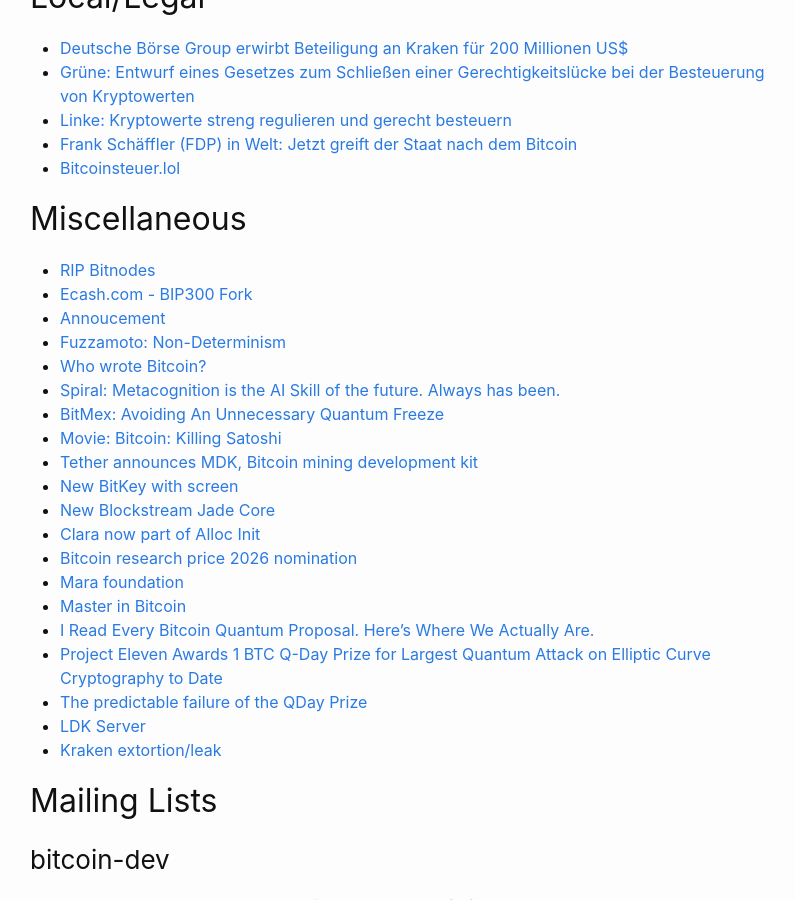
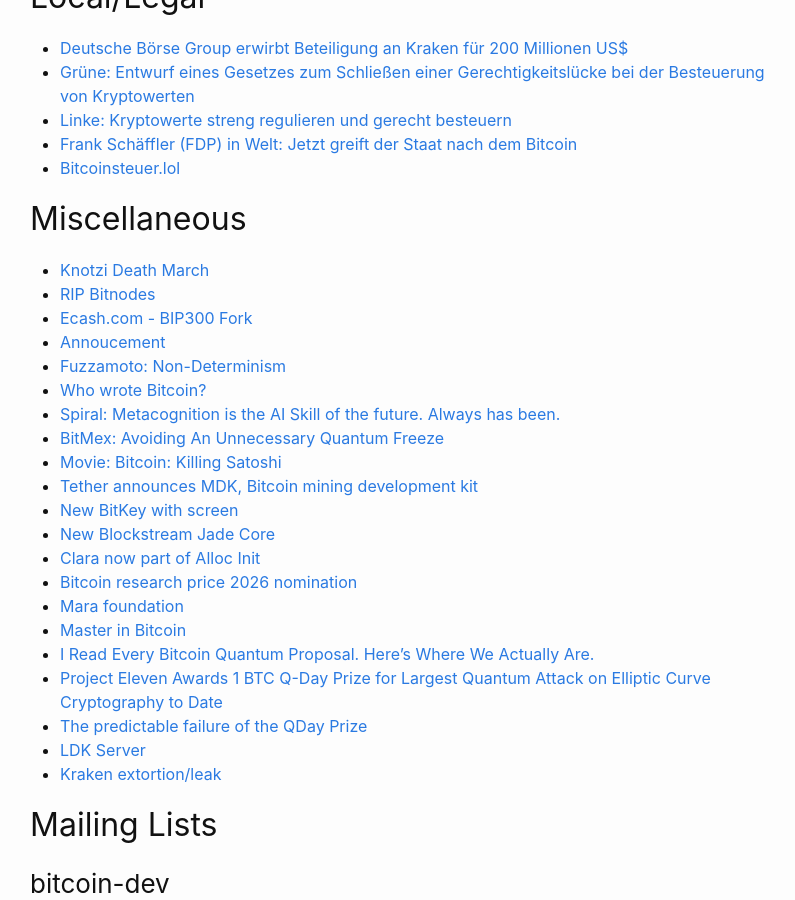
Before and after one commit to fjahr/bitdevsberlin, a Jekyll site: the page built from _posts/2026-05-13-socratic-seminar-79.md, in a window 1280 px wide and 900 px high, scrolled down 893 px. Shown: the whole window, without its empty margins (240-1035 px from the left). Built offline with Jekyll 4.4.1, drawn with Linux system fonts in a browser that asks for light colours.

Commit message:
Add linkt to 79

```diff
--- a/_posts/2026-05-13-socratic-seminar-79.md
+++ b/_posts/2026-05-13-socratic-seminar-79.md
@@ -40,6 +40,7 @@ Thanks to [Ordimint](https://ordimint.com) for sponsoring food and drinks for th
 
 ## Miscellaneous
 
+- [Knotzi Death March](https://jlopp.github.io/knotzi-death-march/)
 - [RIP Bitnodes](https://x.com/lopp/status/2052725200421286301)
 - [Ecash.com - BIP300 Fork](https://ecash.com/)
 - [Annoucement](https://x.com/truthcoin/status/2047639261453680838?s=46)
```
